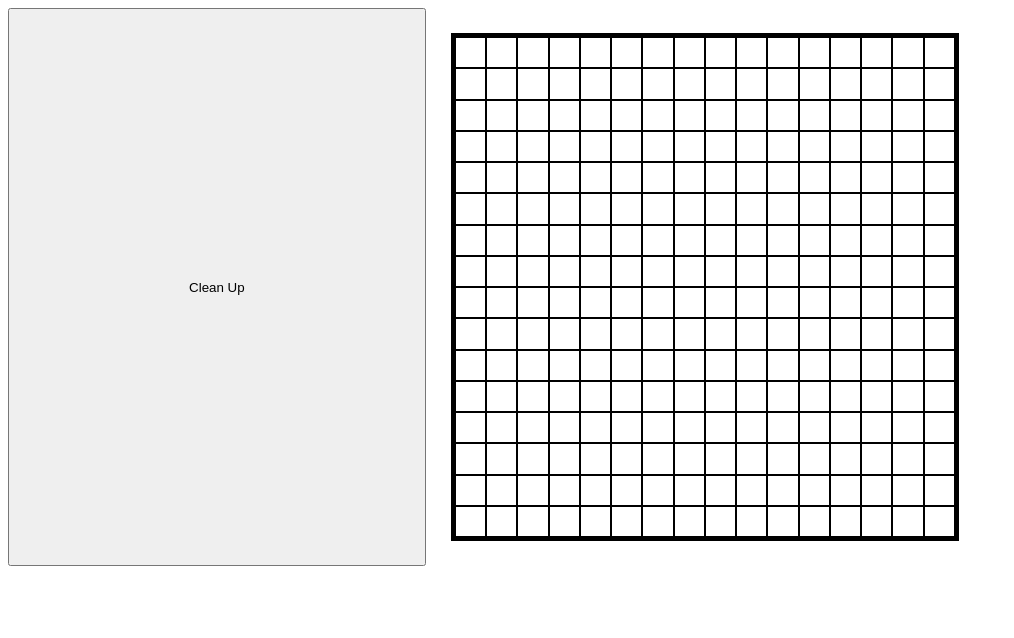
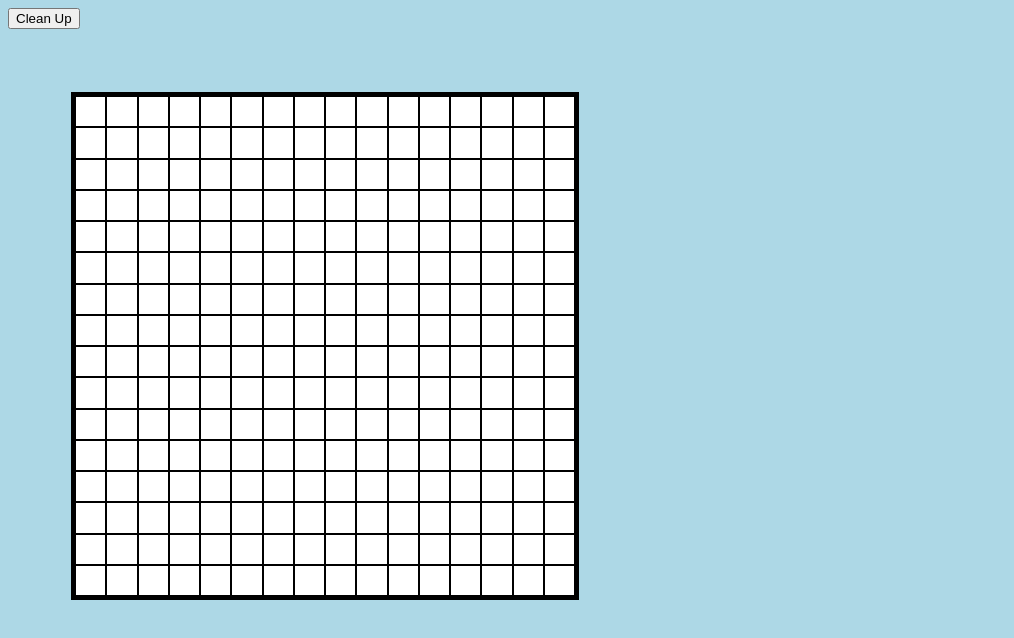
Before and after one commit to jamesspearsv/project_etch-a-sketch, a plain HTML site: page index.html in a window 1280 px wide. Shown: the whole page, without its empty margins (0-1014 px from the left). Drawn offline with Linux system fonts and the light colour scheme.

Commit message:
Updated style. Added page background

```diff
--- a/style.css
+++ b/style.css
@@ -1,7 +1,6 @@
 /*---Layout---*/
 .wrapper {
-  display: grid;
-  grid-template-columns: auto 500px auto;
+
 }
 
 .grid {
@@ -12,6 +11,9 @@
 }
 
 /*---Style---*/
+body {
+  background-color: lightblue;
+}
 .gridItem {
    background-color: white;
    border: 1px solid black;
```
